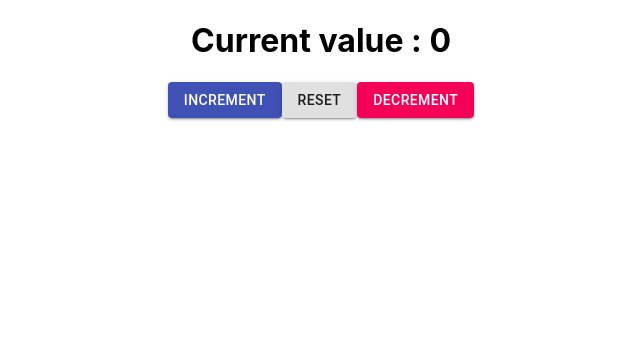
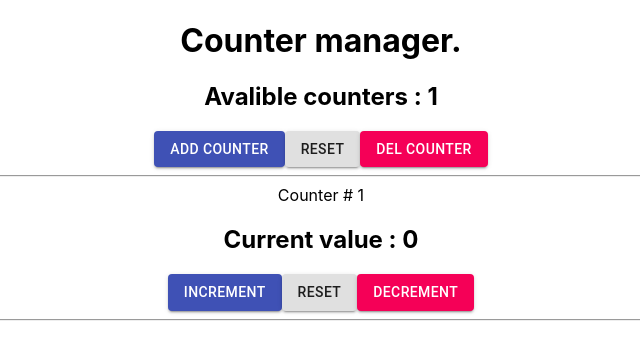
Before and after one commit to Git-DmR/student_lab, a React (Create React App) app: page / in a window 1280 px wide. Shown: the top 360 px of the page, without its empty margins (319-959 px from the left). Built offline with nearby package versions, Linux system fonts and the light colour scheme.

Commit message:
add counter manager

```diff
--- a/src/App.js
+++ b/src/App.js
@@ -1,10 +1,10 @@
-import CounterContainer from "../src/containers/CounterContainer";
 import "./App.css";
+import CounterManagerContainer from "./containers/CounterManagerContainer";
 
 function App() {
   return (
     <div className="App">
-      <CounterContainer />
+      <CounterManagerContainer />
     </div>
   );
 }
--- a/src/containers/CounterContainer.js
+++ b/src/containers/CounterContainer.js
@@ -32,11 +32,13 @@ class CounterContainer extends React.Component {
   }
 
   render() {
+    console.log("CounterContainer:", this.props);
     const props = {
       handleIncrement: this.handleIncrement,
       handleReset: this.handleReset,
       handleDecrement: this.handleDecrement,
       currentValue: this.state.currentValue,
+      id: this.props.id,
     };
     return <Counter {...props} />;
   }
@@ -47,6 +49,7 @@ CounterContainer.propTypes = {
   handleReset: PropTypes.func,
   handleDecrement: PropTypes.func,
   currentValue: PropTypes.number,
+  id: PropTypes.number,
 };
 
 export default CounterContainer;
--- /dev/null
+++ b/src/containers/CounterManagerContainer.js
@@ -0,0 +1,69 @@
+import React from "react";
+import CounterManager from "../views/counterManager/index";
+import CounterContainer from "./CounterContainer";
+import PropTypes from "prop-types";
+
+class CounterManagerContainer extends React.Component {
+  constructor(props) {
+    super(props);
+    this.state = {
+      totalCounters: 1,
+      currentId: 1,
+      maxId: 1,
+    };
+    this.addCounter = this.addCounter.bind(this);
+    this.resetCounterManager = this.resetCounterManager.bind(this);
+    this.removeCounter = this.removeCounter.bind(this);
+  }
+
+  addCounter() {
+    this.setState((state) => ({
+      totalCounters: this.state.totalCounters + 1,
+      maxId: this.state.maxId + 1,
+    }));
+  }
+
+  resetCounterManager() {
+    this.setState((state) => ({
+      totalCounters: this.state.totalCounters ** 0,
+      currentId: 1,
+      maxId: 1,
+    }));
+  }
+
+  removeCounter() {
+    if (this.state.totalCounters > 1) {
+      this.setState((state) => ({
+        totalCounters: this.state.totalCounters - 1,
+        currentId: this.state.currentId + 1,
+      }));
+    }
+  }
+
+  render() {
+    const allCounters = [];
+
+    for (var i = 0; i < this.state.totalCounters; i += 1) {
+      allCounters.push(i + this.state.currentId);
+    }
+
+    const counterItems = allCounters.map((item) => <CounterContainer key={item} id={item} />);
+
+    const props = {
+      addCounter: this.addCounter,
+      removeCounter: this.removeCounter,
+      resetCounterManager: this.resetCounterManager,
+      totalCounters: this.state.totalCounters,
+    };
+    return (
+      <div>
+        <CounterManager {...props} />
+        {counterItems}
+      </div>
+    );
+  }
+}
+
+CounterManagerContainer.propTypes = {};
+
+export default CounterManagerContainer;
--- a/src/views/counter/index.js
+++ b/src/views/counter/index.js
@@ -3,7 +3,8 @@ import Button from "@material-ui/core/Button";
 
 const Counter = (props) => (
   <div>
-    <h1>{"Current value :  " + props.currentValue}</h1>
+    <span>{"Counter # " + props.id}</span>
+    <h2>{"Current value :  " + props.currentValue}</h2>
     <Button variant="contained" color="primary" onClick={props.handleIncrement}>
       Increment
     </Button>
@@ -13,6 +14,7 @@ const Counter = (props) => (
     <Button variant="contained" color="secondary" onClick={props.handleDecrement}>
       Decrement
     </Button>
+    <hr />
   </div>
 );
 
--- /dev/null
+++ b/src/views/counterManager/index.js
@@ -0,0 +1,21 @@
+import React from "react";
+import Button from "@material-ui/core/Button";
+
+const CounterManager = (props) => (
+  <div>
+    <h1>Counter manager.</h1>
+    <h2>{"Avalible counters :  " + props.totalCounters}</h2>
+    <Button variant="contained" color="primary" onClick={props.addCounter}>
+      Add Counter
+    </Button>
+    <Button variant="contained" onClick={props.resetCounterManager}>
+      Reset
+    </Button>
+    <Button variant="contained" color="secondary" onClick={props.removeCounter}>
+      Del Counter
+    </Button>
+    <hr />
+  </div>
+);
+
+export default CounterManager;
```
Also changed, not shown: src/views/counterManager/style.js (added).
